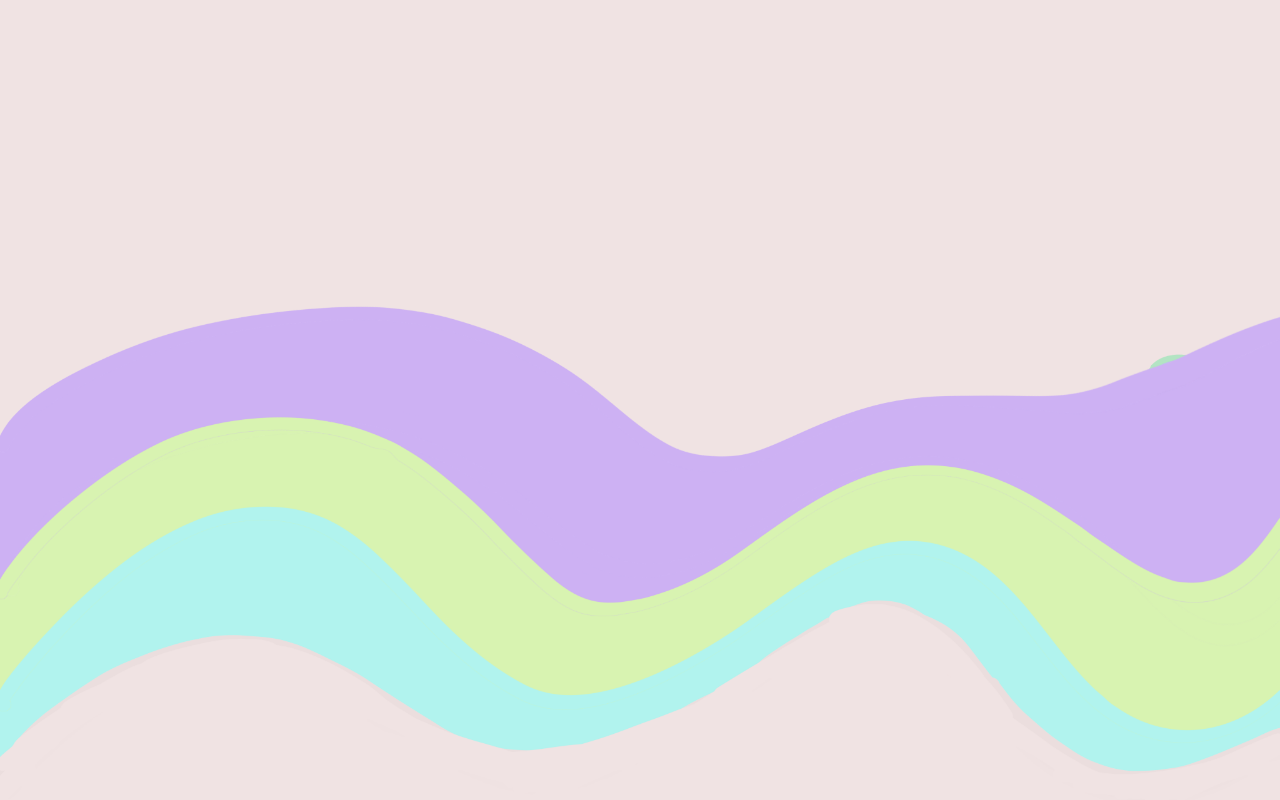
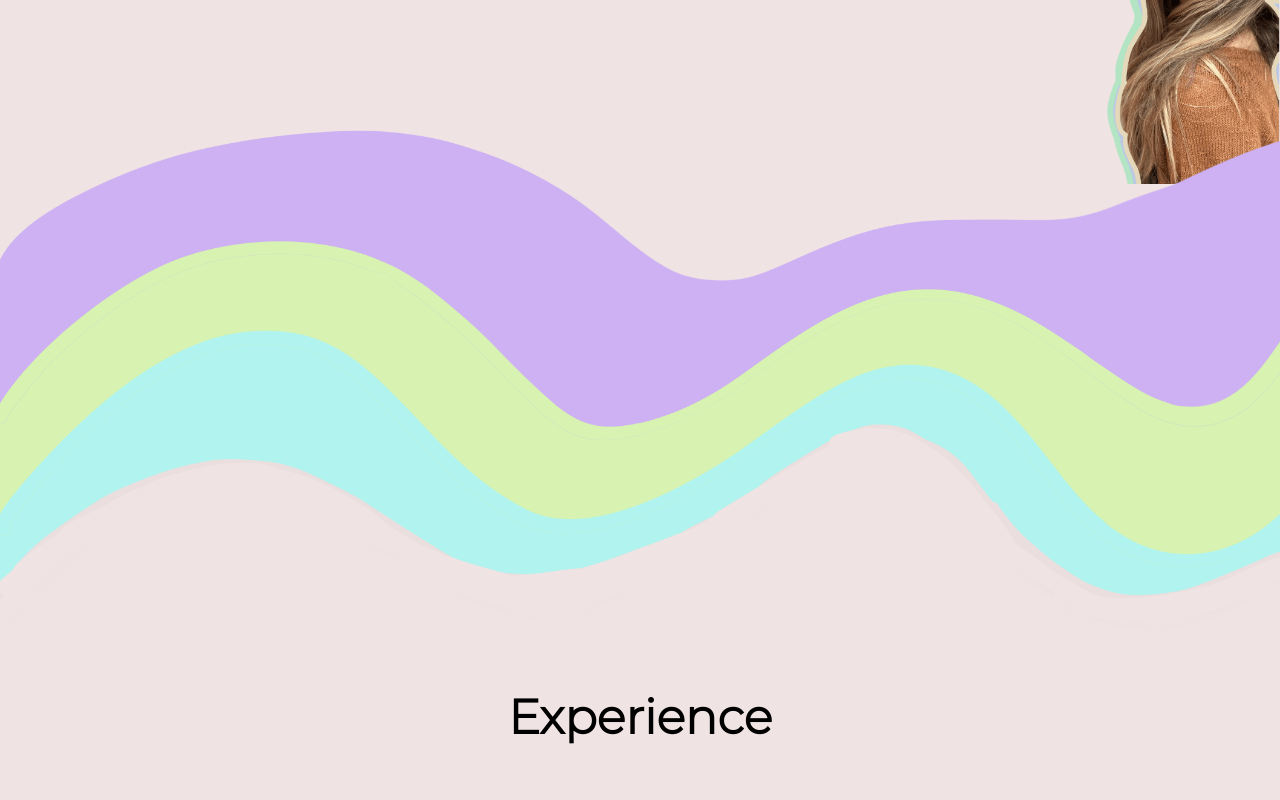
Before and after one commit to earthlymeg/portfolio-v2, a React (Create React App) app: page / in a window 1280 px wide. Shown: the part 680-1480 px from the top of the page. Built offline with nearby package versions, Linux system fonts and the light colour scheme.

Commit message:
Styling wave

```diff
--- a/src/components/ExperiencePage.jsx
+++ b/src/components/ExperiencePage.jsx
@@ -2,10 +2,13 @@ import { useEffect } from "react";
 import ProjectCard from "./ProjectCard";
 import "../styles/experiencePage.css";
 import projects from "../projectData";
-
+import wave from '../assets/wave.png'
 function ExperiencePage() {
   return (
     <div className="experience-page">
+          <img src={wave}
+         className="wave"
+         alt=""></img>
       <h2>Experience</h2>
       {projects.length > 0 &&
         projects.map((repo) =>
--- a/src/components/Header.jsx
+++ b/src/components/Header.jsx
@@ -50,9 +50,7 @@ function Header() {
           <img src={headshot} alt="Meg Shulmister portfoli0"
           ></img>
         </div>
-         <img src={wave}
-         className="wave"
-         alt=""></img>
+
       </section>
     </header>
   );
--- a/src/styles/experiencePage.css
+++ b/src/styles/experiencePage.css
@@ -1,3 +1,7 @@
+.wave {
+  margin-top: -4rem;
+}
+
 .experience-page {
   display: flex;
   flex-direction: column;
@@ -8,7 +12,7 @@
 }
 
 .experience-page h2 {
-  margin-top: 10rem;
+  margin-top: 2rem;
 }
 /* ipad */
 
@@ -21,3 +25,9 @@
     font-size: 3rem;
   }
 }
+
+@media only screen and (min-device-width: 815px) and (-webkit-min-device-pixel-ratio: 1) {
+ .wave{
+   margin-top: -6rem;
+ }
+}
--- a/src/styles/header.css
+++ b/src/styles/header.css
@@ -16,16 +16,18 @@ section {
 }
 
 .wave {
-  position: relative;
-  /* top: 30rem !important; */
   height: 100%;
   width: 100%;
-  bottom: -7rem;
-  /* margin-bottom: 50rem; */
-  /* margin-top: 10rem;
 
-  z-index: 10;
-  display: block; */
+  /* position: relative; */
+  /* margin-top: ; */
+  /* bottom: -20rem; */
+
+/*
+  height: 50%;
+  width: 50%; */
+  /* bottom: -7rem; */
+
 }
 h1 {
   font-size: 3rem;
@@ -130,6 +132,12 @@ a {
   }
 }
 
+@media only screen and (max-device-width: 320px) and (-webkit-min-device-pixel-ratio: 1) {
+  .headshot {
+    display: none;
+  }
+
+}
 /* ipad  */
 @media only screen and (min-device-width: 768px) and (-webkit-min-device-pixel-ratio: 1) {
 
@@ -155,6 +163,10 @@ a {
     font-size: 2rem;
     font-weight: 1000;
   }
+
+  /* .wave {
+    bottom: -15rem;
+  } */
 }
 @media only screen and (min-device-width: 1024px) and (-webkit-min-device-pixel-ratio: 1) {
 .intro {
```
